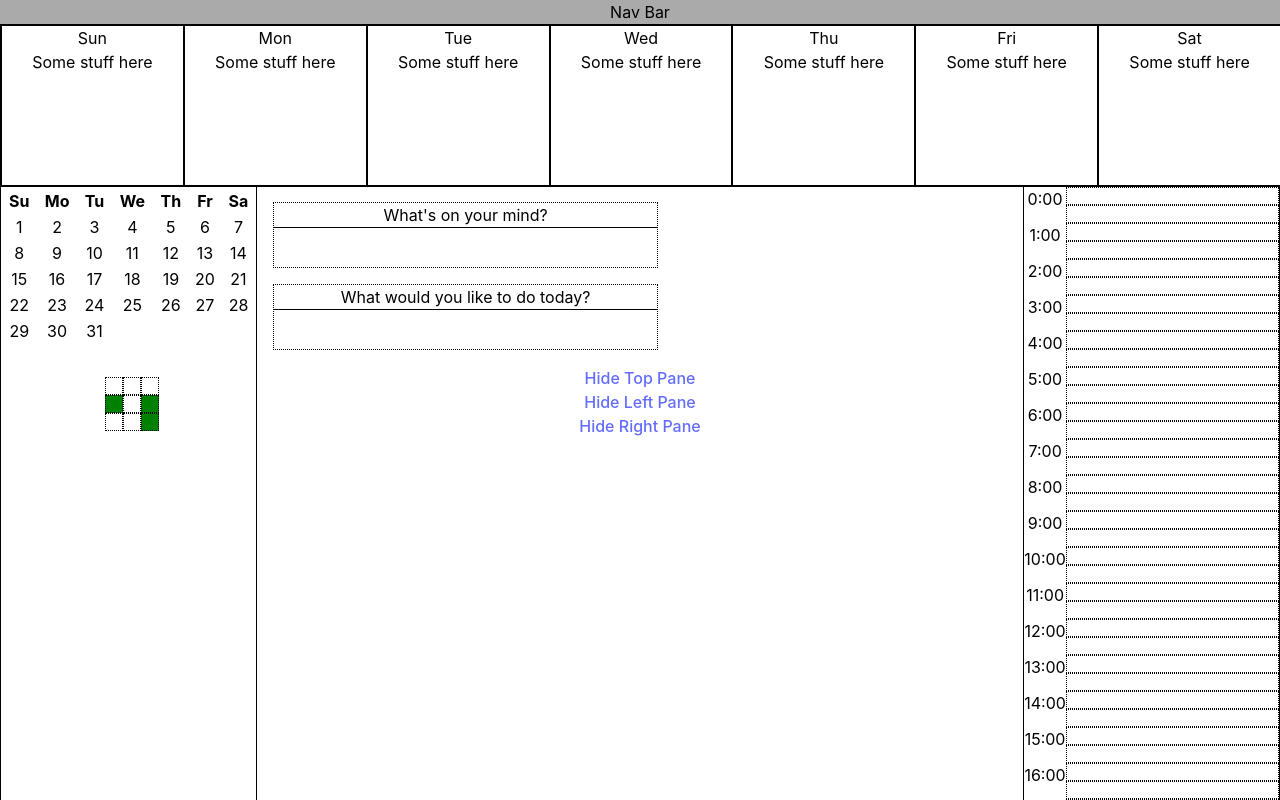
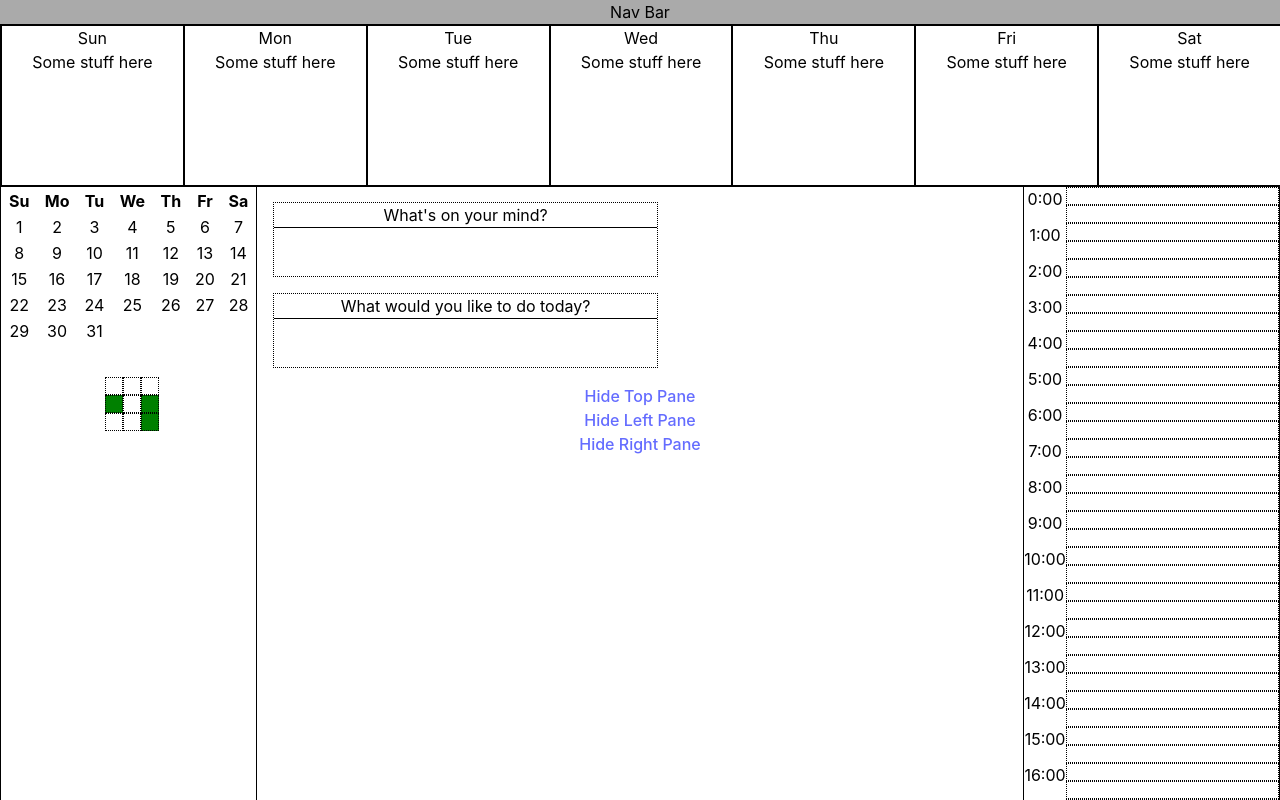
Before and after one commit to conorpbrady/entente, a React (Vite) app in the folder entente/react_frontend/: page / in a window 1280 px wide. Shown: the top 800 px of the page. Built offline with nearby package versions, Linux system fonts and the light colour scheme.

Commit message:
add contenteditable to writing prompts

```diff
--- a/entente/react_frontend/src/Components/WritingPrompt.css
+++ b/entente/react_frontend/src/Components/WritingPrompt.css
@@ -8,3 +8,8 @@
 .prompt-title {
   border-bottom: 1px solid black;
 }
+
+.prompt-body {
+  width: 100%;
+  min-height: 3rem;
+}
--- a/entente/react_frontend/src/Components/WritingPrompt.tsx
+++ b/entente/react_frontend/src/Components/WritingPrompt.tsx
@@ -12,7 +12,7 @@ export default function WritingPrompt({ promptTitle, promptBody }: Props): React
       <div className={"prompt-title"}>
       <p>{promptTitle}</p>
       </div>
-      <div className={"prompt-body"}>
+      <div contentEditable className={"prompt-body"}>
       <p>{promptBody}</p>
       </div>
       </div>
```
